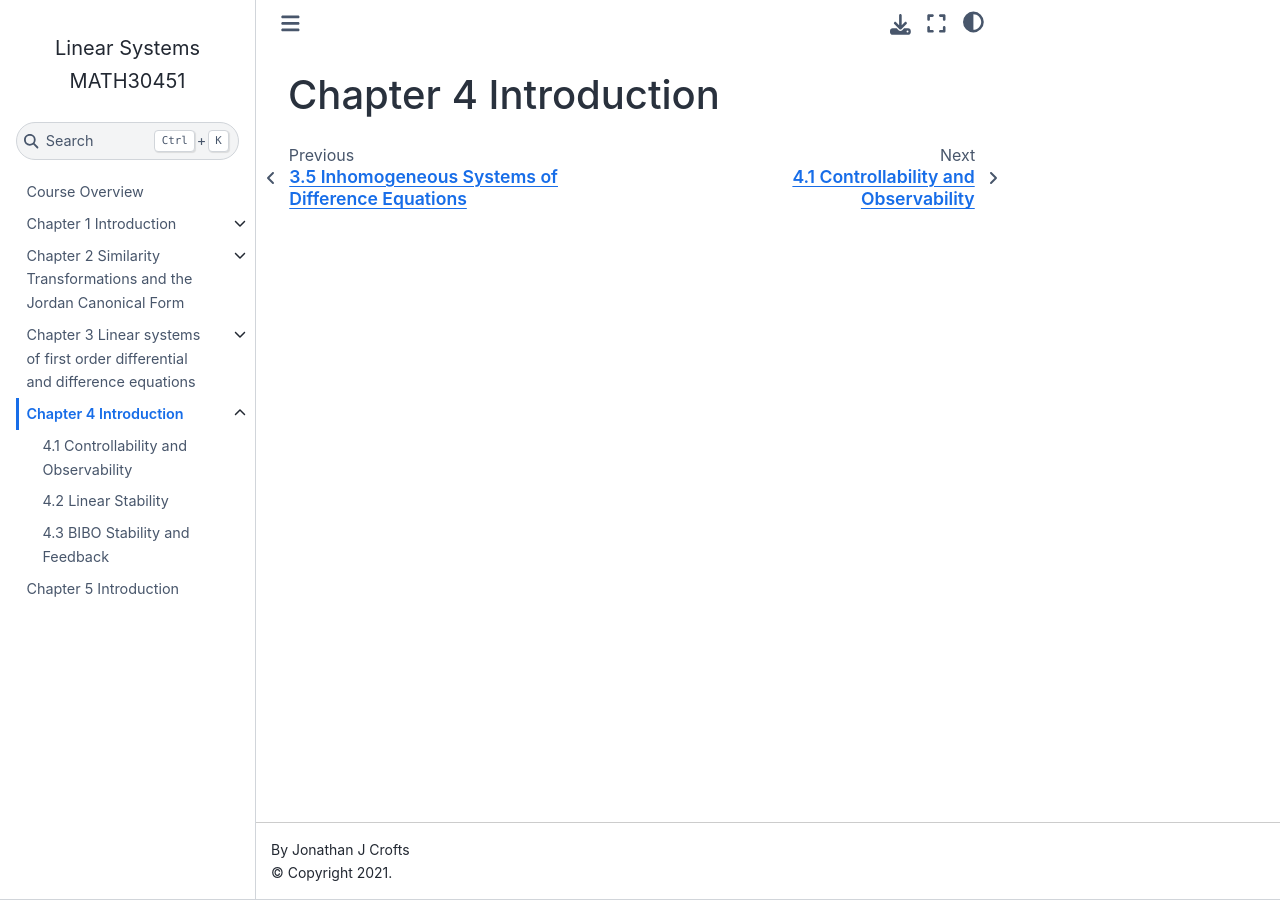
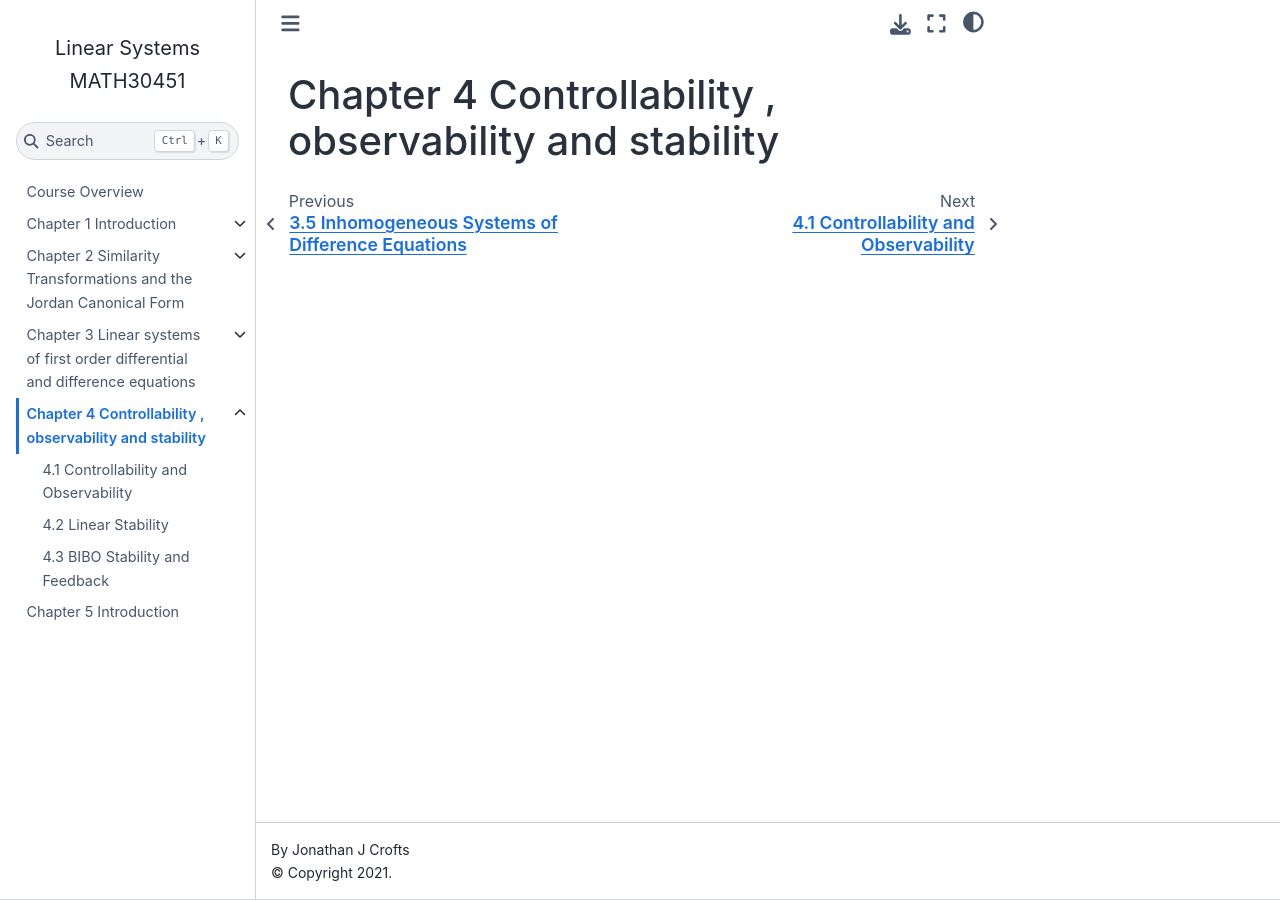
Before and after one commit to jjcrofts77/Linear-Systems-MATH30451, a Jupyter Book: the page built from content/notebooks/Chapter4/Chapter4Intro.md, in a window 1280 px wide. Built offline with Jupyter Book 1.0.4 settings and Sphinx 7.4.7 and the Sphinx Book theme 1.1.4, drawn with Linux system fonts in a browser that asks for light colours.

Commit message:
Update Chapter4Intro.md

```diff
--- a/content/notebooks/Chapter4/Chapter4Intro.md
+++ b/content/notebooks/Chapter4/Chapter4Intro.md
@@ -1 +1 @@
-# Chapter 4 Introduction
+# Chapter 4 Controllability , observability and stability
```
